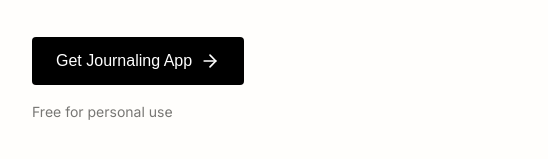
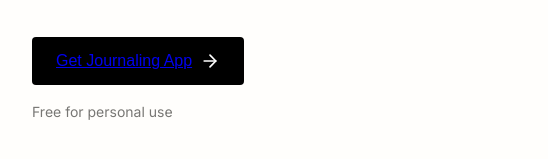
Before and after one commit to mr-sp3ctr3/journaling_app_web, a plain HTML site: page index.html in a window 1280 px wide. Shown: the part 517-676 px from the top of the page, 119-667 px from the left. Drawn offline with Linux system fonts and the light colour scheme.

Commit message:
App link added

```diff
--- a/index.html
+++ b/index.html
@@ -21,7 +21,7 @@
 
         <div class="cta-group">
           <button class="download-btn">
-            <span>Get Journaling App</span>
+            <a href="https://github.com/mr-sp3ctr3/journal_app/releases/download/v1.0.0/app-debug.apk">Get Journaling App</a>
             <svg xmlns="http://www.w3.org/2000/svg" width="20" height="20" viewBox="0 0 24 24" fill="none" stroke="currentColor" stroke-width="2" stroke-linecap="round" stroke-linejoin="round"><path d="M5 12h14"/><path d="m12 5 7 7-7 7"/></svg>
           </button>
           <p class="subtitle">Free for personal use</p>
```
